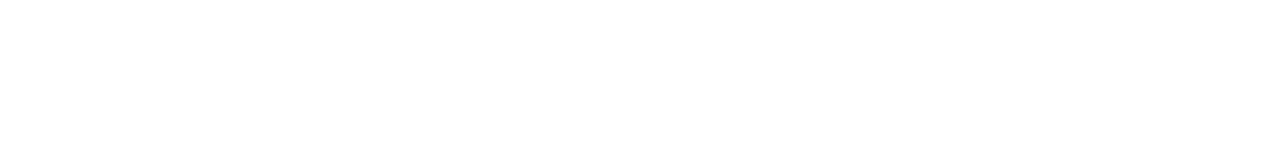
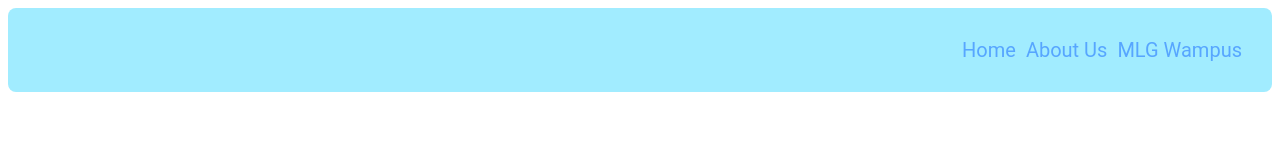
Before and after one commit to chadimir/wat, a plain HTML site: page index.html in a window 1280 px wide. Drawn offline with Linux system fonts and the light colour scheme.

Commit message:
mlg wampus

```diff
--- a/index.html
+++ b/index.html
@@ -5,8 +5,27 @@
   <meta http-equiv="X-UA-Compatible" content="IE=edge">
   <meta name="viewport" content="width=device-width, initial-scale=1.0">
   <title>Document</title>
+  <link rel="stylesheet" href="styles/default.css">
+  <link rel="stylesheet" href="styles/styles.css">
 </head>
 <body>
+  <section>
 
+    <div class="header">
+      <nav>
+        <ul>
+          <li>
+            <a href="#">Home</a>
+          </li>
+          <li>
+            <a href="#">About Us</a>
+          </li>
+          <li>
+            <a href="#">MLG Wampus</a>
+          </li>
+        </ul>
+      </nav>
+    </div>
+  </section>
 </body>
 </html>
--- a/styles/default.css
+++ b/styles/default.css
@@ -0,0 +1,30 @@
+:root {
+  --white: #fff;
+  --black: #000;
+  --font-color-base: #666;
+  --font-color-dark: #212529;
+  --font-color-light: #b0aebe;
+  --font-color-link: #57a6ff;
+  --footer: #34314b;
+  --footer-base: #2e2b45;
+  --contrast: rgba(246, 248, 249, 0.8);
+  --success: #64ecf5;
+  --danger: #ff8b8d;
+  --grad-1: #a1ecff;
+  --grad-2: #7dbcff;
+
+  --size-10: 0.625rem;
+  --size-14: 0.875rem;
+  --size-16: 1rem;
+  --size-18: 1.125rem;
+  --size-20: 1.25rem;
+  --size-30: 1.875rem;
+  --size-40: 2.5rem;
+  --size-50: 3.125rem;
+  --size-100: 6.25rem;
+  --size-150: 9.375rem;
+}
+
+* {
+  font-family: roboto, sans-serif;
+}
--- a/styles/styles.css
+++ b/styles/styles.css
@@ -0,0 +1,24 @@
+.header {
+  background-color: var(--grad-1);
+  padding: var(--size-30);
+  border-radius: 8px;
+}
+
+.header ul {
+  list-style-type: none;
+  padding: 0;
+  margin: 0;
+  display: flex;
+  gap: var(--size-10);
+}
+
+.header ul li:nth-child(1) {
+  margin-left: auto;
+}
+
+.header ul li a {
+  text-decoration: none;
+  cursor: pointer;
+  color: var(--font-color-link);
+  font-size: var(--size-20);
+}
```
